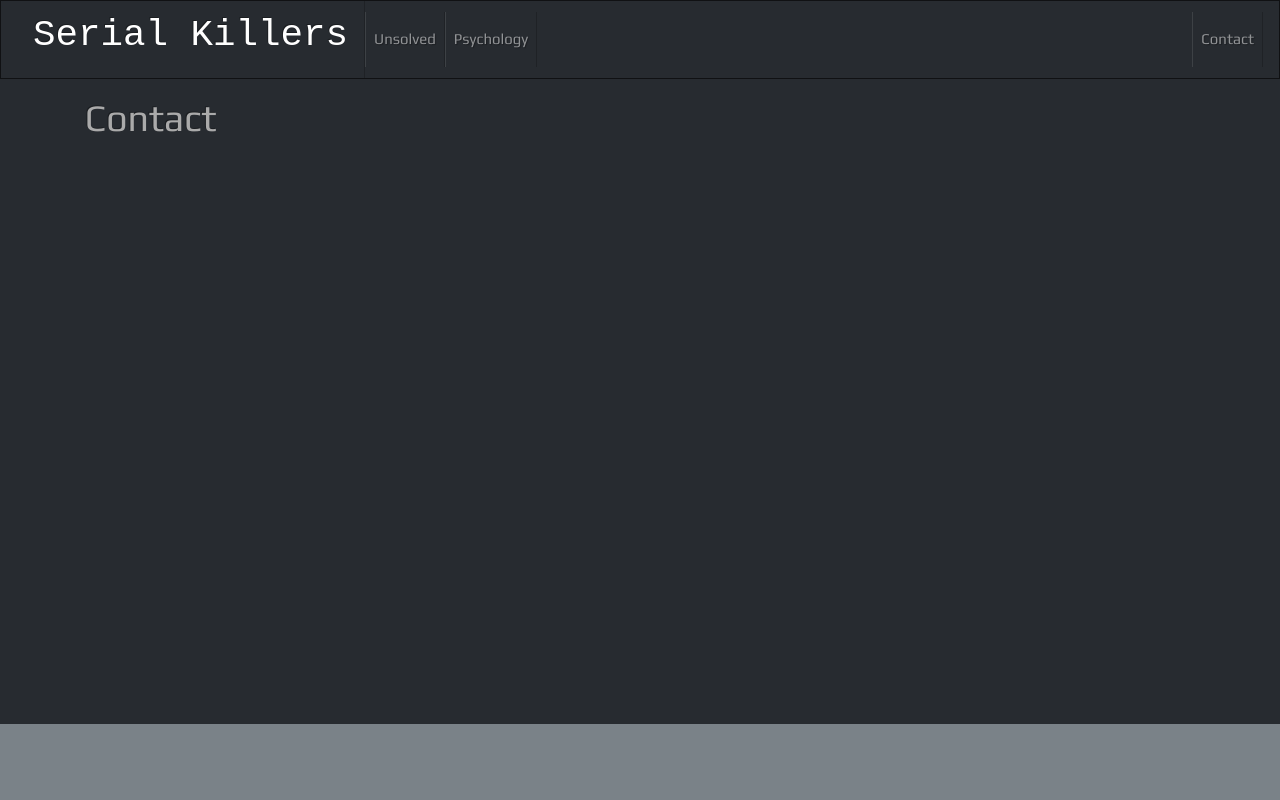
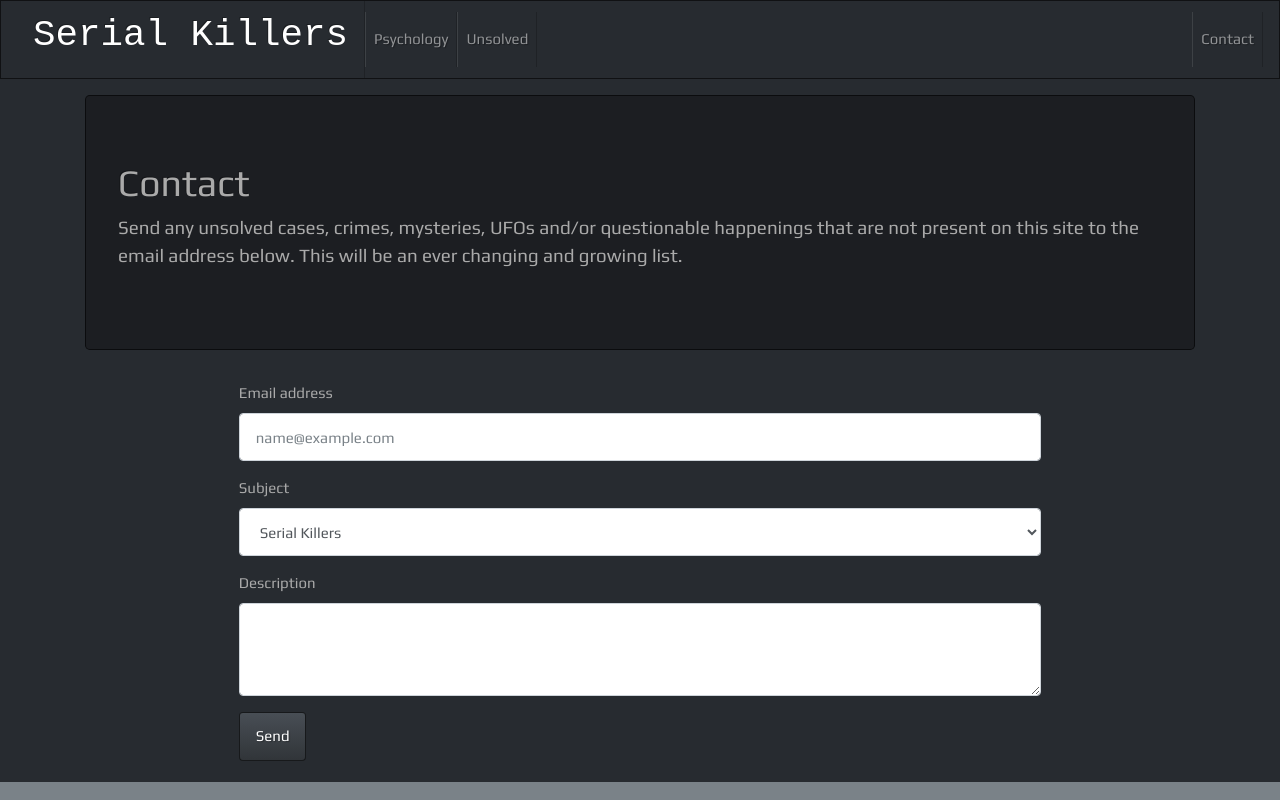
Before and after one commit to SamKlep/serial, a React (Create React App) app in the folder frontend/: page /contact in a window 1280 px wide. Shown: the top 800 px of the page. Built offline with nearby package versions, Linux system fonts and the light colour scheme; a web font is replaced by a local one.

Commit message:
Contact form.

```diff
--- a/frontend/src/components/screens/ContactScreen.js
+++ b/frontend/src/components/screens/ContactScreen.js
@@ -1,9 +1,40 @@
 import React from 'react'
+import { Jumbotron, Form, Button, Container } from 'react-bootstrap'
 
 const ContactScreen = () => {
   return (
     <div>
-      <h1>Contact</h1>
+      <Jumbotron>
+        <h1>Contact</h1>
+        <p className='lead'>
+          Send any unsolved cases, crimes, mysteries, UFOs and/or questionable
+          happenings that are not present on this site to the email address
+          below. This will be an ever changing and growing list.
+        </p>
+      </Jumbotron>
+      <Container className='w-75'>
+        <Form>
+          <Form.Group controlId='exampleForm.ControlInput1'>
+            <Form.Label>Email address</Form.Label>
+            <Form.Control type='email' placeholder='name@example.com' />
+          </Form.Group>
+          <Form.Group controlId='exampleForm.ControlSelect1'>
+            <Form.Label>Subject</Form.Label>
+            <Form.Control as='select'>
+              <option>Serial Killers</option>
+              <option>Psychology</option>
+              <option>Unsolved</option>
+              <option>Just Saying Hi</option>
+            </Form.Control>
+          </Form.Group>
+
+          <Form.Group controlId='exampleForm.ControlTextarea1'>
+            <Form.Label>Description</Form.Label>
+            <Form.Control as='textarea' rows={3} />
+          </Form.Group>
+          <Button>Send</Button>
+        </Form>
+      </Container>
     </div>
   )
 }
--- a/frontend/src/components/screens/PsychologyScreen.js
+++ b/frontend/src/components/screens/PsychologyScreen.js
@@ -1,9 +1,18 @@
 import React from 'react'
+import { Jumbotron, Button } from 'react-bootstrap'
 
 const PsychologyScreens = () => {
   return (
     <div>
-      <h1>Psych Yes</h1>
+      <Jumbotron>
+        <h1>Psychology of a Killer</h1>
+        <p className='lead'>
+          This is a simple attempt to understand the somewhat complicated nature
+          of a serial killer. What exactly goes on in the head of a deranged
+          killer may help us better understand, or get a better idea, of why the
+          serial killer kills.
+        </p>
+      </Jumbotron>
     </div>
   )
 }
--- a/frontend/src/components/screens/UnsolvedScreen.js
+++ b/frontend/src/components/screens/UnsolvedScreen.js
@@ -1,7 +1,19 @@
 import React from 'react'
+import { Jumbotron } from 'react-bootstrap'
 
 const UnsolvedScreen = () => {
-  return <div></div>
+  return (
+    <div>
+      <Jumbotron>
+        <h1>Unsolved Murders & Mysteries</h1>
+        <p className='lead'>
+          This part is dedicated to anything unsolved and mysterious. Everyday
+          there are countless unsolved murders, mysteries and down right
+          questionable attricities that never reach the light of day.
+        </p>
+      </Jumbotron>
+    </div>
+  )
 }
 
 export default UnsolvedScreen
--- a/frontend/src/components/ui/Header.js
+++ b/frontend/src/components/ui/Header.js
@@ -11,8 +11,8 @@ const Header = () => {
         <Navbar.Toggle aria-controls='responsive-navbar-nav' />
         <Navbar.Collapse id='responsive-navbar-nav'>
           <Nav className='mr-auto'>
+            <Nav.Link href='/psychology'>Psychology</Nav.Link>
             <Nav.Link href='/unsolved'>Unsolved</Nav.Link>
-            <Nav.Link href='/psychology'>Psychology</Nav.Link>
           </Nav>
           <Nav>
             <Nav.Link href='/contact'>Contact</Nav.Link>
```
